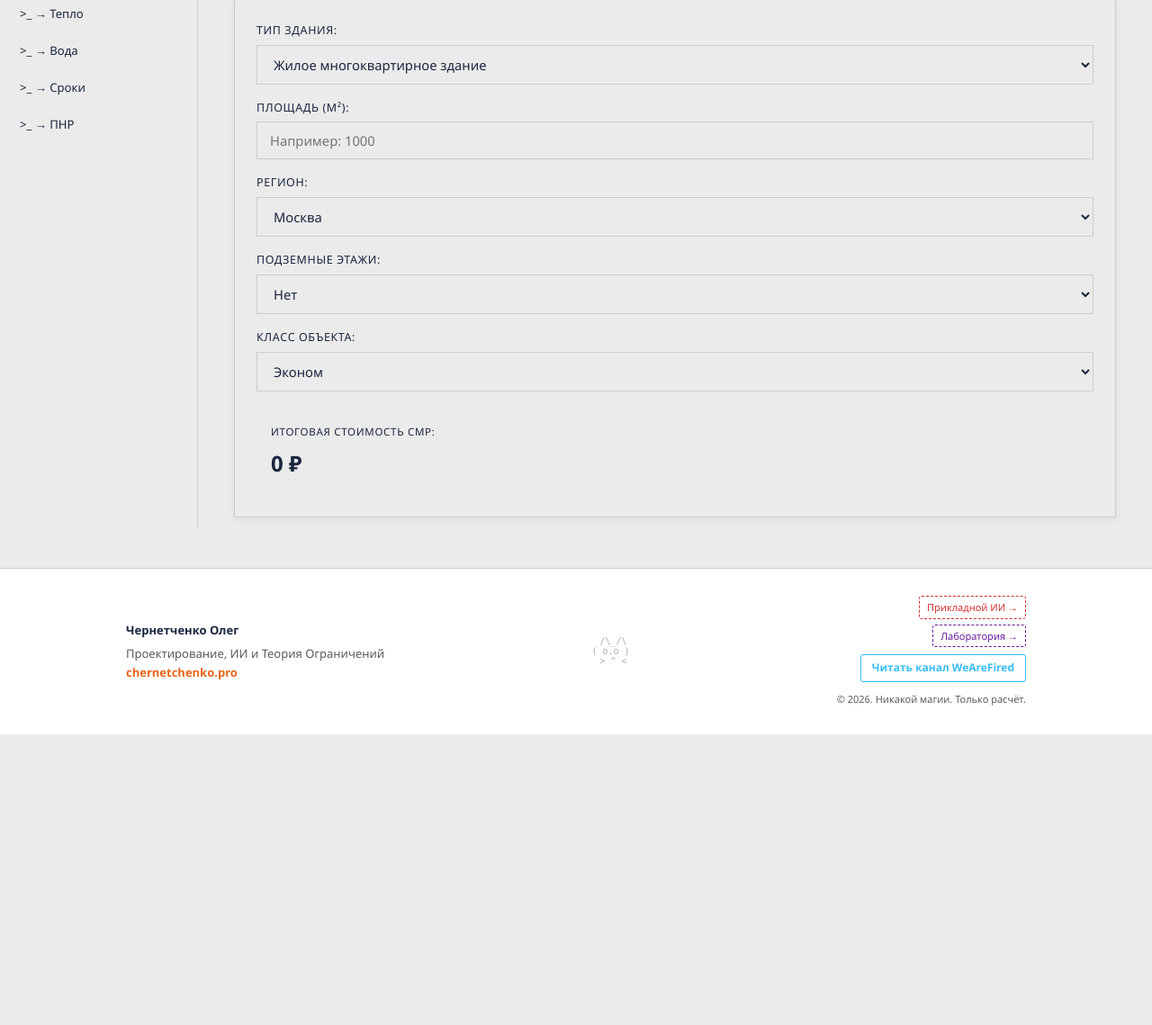
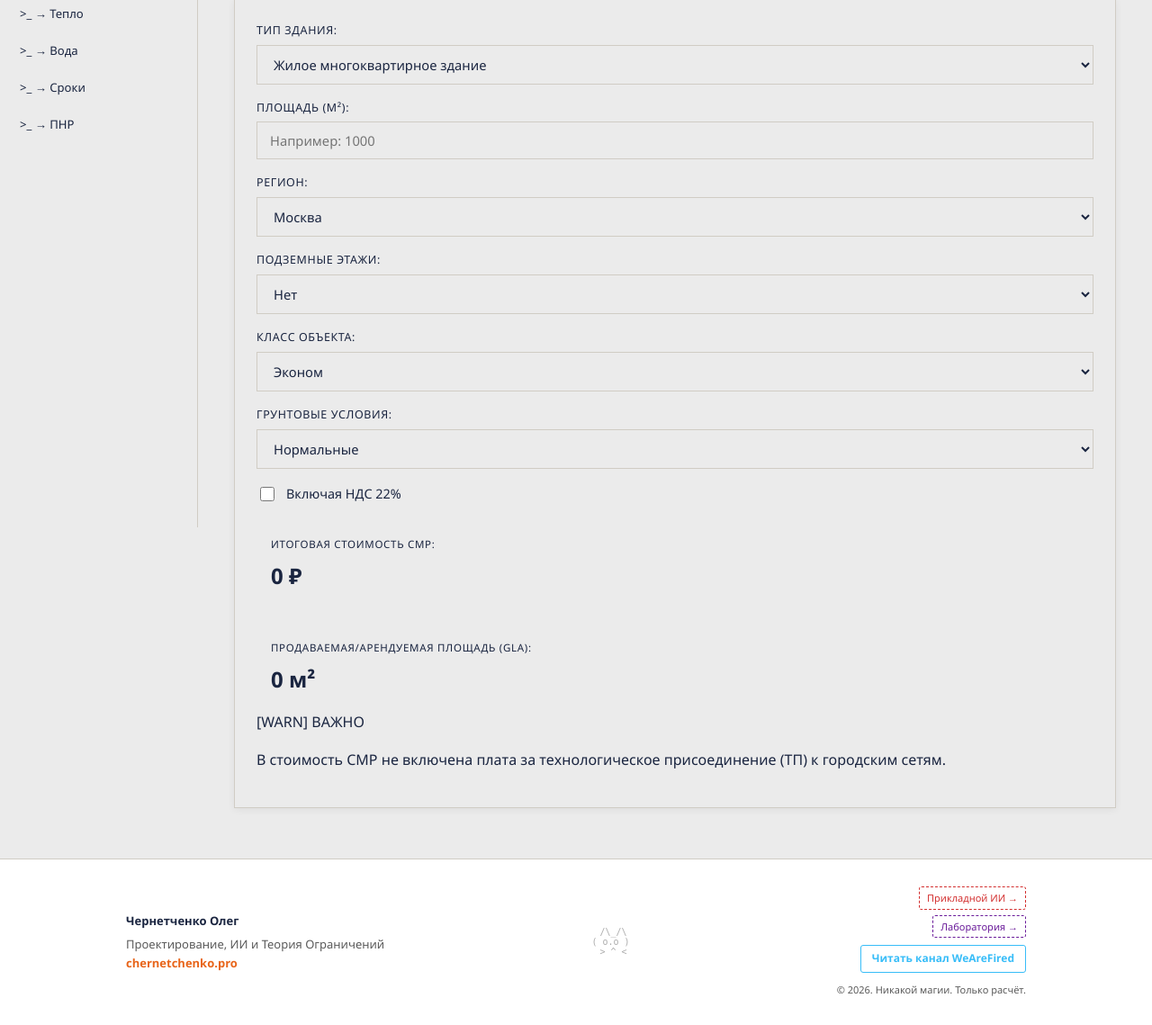
Before and after one commit to proovcme/prikidka, a PHP site: page /prikidka/ in a window 1280 px wide. Shown: the part 260-1399 px from the top of the page at 90% size. Before the commit the page ends 1076 px from the top, so only its background shows below. Run offline with PHP 8.4, Linux system fonts and the light colour scheme.

Commit message:
Апдейт по ИОС

```diff
--- a/public_html/prikidka/assets/js/cost.js
+++ b/public_html/prikidka/assets/js/cost.js
@@ -73,6 +73,20 @@ function populateSelects() {
     }
 }
 
+// Функция для получения коэффициента GLA по типу здания и классу
+function getGlaCoefficient(buildingTypeName, objectClass) {
+    // Склады: GLA = 95%
+    if (buildingTypeName && buildingTypeName.toLowerCase().includes('склад')) {
+        return 0.95;
+    }
+    // Эконом: GLA = 80%
+    if (objectClass === 'econom') {
+        return 0.80;
+    }
+    // Комфорт, Бизнес, Офисы: GLA = 70%
+    return 0.70;
+}
+
 // Функция для расчета стоимости по НЦС
 function calculateNcs() {
     const buildingTypeSelect = document.getElementById('ncs-building-type');
@@ -80,13 +94,19 @@ function calculateNcs() {
     const regionSelect = document.getElementById('ncs-region');
     const undergroundSelect = document.getElementById('ncs-underground');
     const classSelect = document.getElementById('ncs-class');
+    const soilSelect = document.getElementById('ncs-soil');
+    const ndsCheckbox = document.getElementById('ncs-nds');
     const resultElement = document.getElementById('ncs-result');
+    const sellableAreaElement = document.getElementById('cost-sellable-area');
 
     const pricePerSqm = parseFloat(buildingTypeSelect.value) || 0;
     const area = parseFloat(areaInput.value) || 0;
     const regionCoef = parseFloat(regionSelect.value) || 1;
     const underground = parseInt(undergroundSelect ? undergroundSelect.value : 0);
     const objectClass = classSelect ? classSelect.value : 'econom';
+    const soilType = soilSelect ? soilSelect.value : 'normal';
+    const includeNds = ndsCheckbox ? ndsCheckbox.checked : false;
+    const buildingTypeName = buildingTypeSelect.options[buildingTypeSelect.selectedIndex]?.text || '';
 
     // Базовая стоимость
     let totalCost = pricePerSqm * area * regionCoef;
@@ -105,7 +125,24 @@ function calculateNcs() {
         totalCost *= 1.4;
     }
 
+    // Грунтовые условия: сложные свайные +15%
+    if (soilType === 'difficult') {
+        totalCost *= 1.15;
+    }
+
+    // НДС 22%
+    if (includeNds) {
+        totalCost *= 1.22;
+    }
+
+    // Расчет GLA
+    const glaCoef = getGlaCoefficient(buildingTypeName, objectClass);
+    const sellableArea = Math.round(area * glaCoef);
+
     resultElement.textContent = formatCurrency(totalCost);
+    if (sellableAreaElement) {
+        sellableAreaElement.textContent = sellableArea.toLocaleString('ru-RU') + ' м²';
+    }
 }
 
 // Функция для расчета стоимости ПИР
@@ -113,15 +150,23 @@ function calculatePir() {
     const smrCostInput = document.getElementById('pir-smr-cost');
     const buildingTypeSelect = document.getElementById('pir-building-type');
     const percentInput = document.getElementById('pir-percent');
+    const ndsCheckbox = document.getElementById('ncs-nds');
     const resultElement = document.getElementById('pir-result');
 
     const smrCost = parseFloat(smrCostInput.value) || 0;
     const buildingTypePercent = parseFloat(buildingTypeSelect.value) || 0;
     const manualPercent = parseFloat(percentInput.value);
+    const includeNds = ndsCheckbox ? ndsCheckbox.checked : false;
 
     const finalPercent = manualPercent !== null && !isNaN(manualPercent) ? manualPercent : buildingTypePercent;
 
-    const pirCost = smrCost * (finalPercent / 100);
+    let pirCost = smrCost * (finalPercent / 100);
+
+    // НДС 22% для ПИР тоже
+    if (includeNds) {
+        pirCost *= 1.22;
+    }
+
     resultElement.textContent = formatCurrency(pirCost);
 }
 
@@ -161,6 +206,8 @@ document.addEventListener('DOMContentLoaded', () => {
     document.getElementById('ncs-region').addEventListener('change', calculateNcs);
     document.getElementById('ncs-underground').addEventListener('change', calculateNcs);
     document.getElementById('ncs-class').addEventListener('change', calculateNcs);
+    document.getElementById('ncs-soil').addEventListener('change', calculateNcs);
+    document.getElementById('ncs-nds').addEventListener('change', calculateNcs);
 
     // Обработчики событий для полей ввода ПИР
     document.getElementById('pir-smr-cost').addEventListener('input', calculatePir);
--- a/public_html/prikidka/assets/js/electricity.js
+++ b/public_html/prikidka/assets/js/electricity.js
@@ -60,14 +60,17 @@ function calculateElectroPower() {
     const additionalEqInput = document.getElementById('electro-additional-eq');
     const cookingTypeSelect = document.getElementById('electro-cooking-type');
     const emChargingInput = document.getElementById('electro-em-charging');
+    const smokeCheckbox = document.getElementById('electro-smoke');
     const calculatedPowerElement = document.getElementById('electro-calculated-power');
     const installedPowerElement = document.getElementById('electro-installed-power');
+    const totalKvaElement = document.getElementById('electro-total-kva');
 
     const objectTypeName = objectTypeSelect.value;
     const area = parseFloat(areaInput.value) || 0;
     const additionalEq = parseFloat(additionalEqInput.value) || 0;
     const cookingType = cookingTypeSelect ? cookingTypeSelect.value : 'gas';
     const emCharging = parseFloat(emChargingInput.value) || 0;
+    const hasSmoke = smokeCheckbox ? smokeCheckbox.checked : false;
 
     const specificLoad = getSpecificLoad(objectTypeName);
     const demandFactor = getDemandFactor(objectTypeName);
@@ -84,10 +87,21 @@ function calculateElectroPower() {
     installedPower += emCharging * 7;
 
     // Расчетная мощность
-    const calculatedPower = (installedPower - additionalEq) * demandFactor + additionalEq;
+    let calculatedPower = (installedPower - additionalEq) * demandFactor + additionalEq;
+
+    // Если ДУ включен — +15% к итоговой активной мощности
+    if (hasSmoke) {
+        calculatedPower *= 1.15;
+    }
+
+    // Полная мощность трансформатора: S = P / 0.85
+    const totalKva = calculatedPower / 0.85;
 
     installedPowerElement.textContent = installedPower.toFixed(2) + ' кВт';
     calculatedPowerElement.textContent = calculatedPower.toFixed(2) + ' кВт';
+    if (totalKvaElement) {
+        totalKvaElement.textContent = totalKva.toFixed(2) + ' кВА';
+    }
 }
 
 // Инициализация при загрузке страницы
@@ -99,4 +113,5 @@ document.addEventListener('DOMContentLoaded', () => {
     document.getElementById('electro-additional-eq').addEventListener('input', calculateElectroPower);
     document.getElementById('electro-cooking-type').addEventListener('change', calculateElectroPower);
     document.getElementById('electro-em-charging').addEventListener('input', calculateElectroPower);
+    document.getElementById('electro-smoke').addEventListener('change', calculateElectroPower);
 });
--- a/public_html/prikidka/assets/js/heat.js
+++ b/public_html/prikidka/assets/js/heat.js
@@ -62,6 +62,7 @@ function calculateHeat() {
     const heatingResultElement = document.getElementById('heat-heating-result');
     const ventResultElement = document.getElementById('heat-vent-result');
     const totalResultElement = document.getElementById('heat-total-result');
+    const totalGcalElement = document.getElementById('heat-total-gcal');
 
     const objectTypeName = objectTypeSelect.value;
     const area = parseFloat(areaInput.value) || 0;
@@ -90,9 +91,15 @@ function calculateHeat() {
         totalPower *= 1.5;
     }
 
+    // Перевод в Гкал/ч: 1 Гкал/ч = 1163 кВт
+    const totalGcal = totalPower / 1163;
+
     heatingResultElement.textContent = heatingPower.toFixed(2) + ' кВт';
     ventResultElement.textContent = ventPower.toFixed(2) + ' кВт';
     totalResultElement.textContent = totalPower.toFixed(2) + ' кВт';
+    if (totalGcalElement) {
+        totalGcalElement.textContent = totalGcal.toFixed(4) + ' Гкал/ч';
+    }
 }
 
 // Инициализация при загрузке страницы
--- a/public_html/prikidka/assets/js/pnr.js
+++ b/public_html/prikidka/assets/js/pnr.js
@@ -54,10 +54,11 @@ function calculatePnr() {
     const automation = automationSelect ? automationSelect.value : 'basic';
 
     const systemCheckboxes = [
-        { id: 'pnr-electro', name: 'Электрика (ЭОМ)' },
-        { id: 'pnr-vent', name: 'Вентиляция и кондиционирование (ОВ)' },
-        { id: 'pnr-weak', name: 'Слаботочные системы и пожарная безопасность (СС и АПС)' },
-        { id: 'pnr-bms', name: 'Диспетчеризация и автоматика (АК / BMS)' },
+        { id: 'pnr-electro', name: 'Электрика (ЭОМ)', costPercent: 0.5, timeBase: 0.5 },
+        { id: 'pnr-vent', name: 'Вентиляция и кондиционирование (ОВ)', costPercent: 0.8, timeBase: 0.5 },
+        { id: 'pnr-weak', name: 'Слаботочные системы и пожарная безопасность (СС и АПС)', costPercent: 0.3, timeBase: 0.3 },
+        { id: 'pnr-bms', name: 'Диспетчеризация и автоматика (АК / BMS)', costPercent: 1.0, timeBase: 1.0 },
+        { id: 'pnr-smoke', name: 'Противодымная вентиляция и клапаны (ДУ)', costPercent: 0.5, timeBase: 0.5 },
     ];
 
     let totalCost = 0;
@@ -66,10 +67,12 @@ function calculatePnr() {
     systemCheckboxes.forEach(system => {
         const checkbox = document.getElementById(system.id);
         if (checkbox && checkbox.checked) {
-            const percent = getCostPercent(system.name);
+            // Используем значения из справочника, если есть, иначе из объекта
+            const percent = getCostPercent(system.name) || system.costPercent;
+            const time = getTimeBase(system.name) || system.timeBase;
+
             totalCost += (smrCost * percent) / 100;
 
-            const time = getTimeBase(system.name);
             if (time > maxTime) {
                 maxTime = time;
             }
@@ -98,4 +101,5 @@ document.addEventListener('DOMContentLoaded', () => {
     document.getElementById('pnr-vent').addEventListener('change', calculatePnr);
     document.getElementById('pnr-weak').addEventListener('change', calculatePnr);
     document.getElementById('pnr-bms').addEventListener('change', calculatePnr);
+    document.getElementById('pnr-smoke').addEventListener('change', calculatePnr);
 });
--- a/public_html/prikidka/assets/js/water.js
+++ b/public_html/prikidka/assets/js/water.js
@@ -55,6 +55,8 @@ function calculateWater() {
     const sprinklerCheckbox = document.getElementById('water-sprinkler');
     const dailyResultElement = document.getElementById('water-daily-result');
     const hourlyResultElement = document.getElementById('water-hourly-result');
+    const fireTanksBlock = document.getElementById('water-fire-tanks');
+    const tanksVolElement = document.getElementById('water-tanks-vol');
 
     const objectTypeName = objectTypeSelect.value;
     const users = parseFloat(usersInput.value) || 0;
@@ -82,6 +84,19 @@ function calculateWater() {
 
     dailyResultElement.textContent = dailyConsumption.toFixed(2) + ' м³/сут';
     hourlyResultElement.textContent = hourlyConsumption.toFixed(2) + ' м³/час';
+
+    // Пожарные резервуары: если ВПВ или АУПТ включены
+    if (hasFirePipe || hasSprinkler) {
+        let fireFlow = 0;
+        if (hasFirePipe) fireFlow += 5;
+        if (hasSprinkler) fireFlow += 30;
+        const tanksVolume = fireFlow * 3; // запас на 3 часа
+
+        if (fireTanksBlock) fireTanksBlock.style.display = 'block';
+        if (tanksVolElement) tanksVolElement.textContent = tanksVolume.toFixed(0);
+    } else {
+        if (fireTanksBlock) fireTanksBlock.style.display = 'none';
+    }
 }
 
 // Инициализация при загрузке страницы
--- a/public_html/prikidka/index.php
+++ b/public_html/prikidka/index.php
@@ -107,9 +107,28 @@ include '../header.php';
                             <option value="business">Бизнес</option>
                         </select>
                     </div>
+                    <div class="form-group">
+                        <label for="ncs-soil">Грунтовые условия:</label>
+                        <select id="ncs-soil">
+                            <option value="normal">Нормальные</option>
+                            <option value="difficult">Сложные свайные</option>
+                        </select>
+                    </div>
+                    <div class="checkbox-group">
+                        <input type="checkbox" id="ncs-nds">
+                        <label for="ncs-nds">Включая НДС 22%</label>
+                    </div>
                     <div class="result-block">
                         <div class="result-label">Итоговая стоимость СМР:</div>
                         <div class="result-value" id="ncs-result">0 ₽</div>
+                    </div>
+                    <div class="result-block">
+                        <div class="result-label">Продаваемая/Арендуемая площадь (GLA):</div>
+                        <div class="result-value" id="cost-sellable-area">0 м²</div>
+                    </div>
+                    <div class="content-block block-warn">
+                        <div class="content-block-header"><span class="cli-only">[WARN]</span> ВАЖНО</div>
+                        <p>В стоимость СМР не включена плата за технологическое присоединение (ТП) к городским сетям.</p>
                     </div>
                 </div>
             </div>
@@ -192,6 +211,10 @@ include '../header.php';
                     <label for="electro-em-charging">Машиномест с зарядкой ЭМ (шт):</label>
                     <input type="number" id="electro-em-charging" placeholder="Например: 10" min="0" value="0">
                 </div>
+                <div class="checkbox-group">
+                    <input type="checkbox" id="electro-smoke">
+                    <label for="electro-smoke">Системы противодымной защиты (ДУ)</label>
+                </div>
                 <div class="result-block">
                     <div class="result-label">Расчетная мощность (Рр), кВт:</div>
                     <div class="result-value" id="electro-calculated-power">0.00 кВт</div>
@@ -199,6 +222,10 @@ include '../header.php';
                 <div class="result-block">
                     <div class="result-label">Установленная мощность (Ру), кВт:</div>
                     <div class="result-value" id="electro-installed-power">0.00 кВт</div>
+                </div>
+                <div class="result-block">
+                    <div class="result-label">Мощность трансформатора (S):</div>
+                    <div class="result-value" id="electro-total-kva">0.00 кВА</div>
                 </div>
             </div>
         </div>
@@ -245,6 +272,10 @@ include '../header.php';
                     <div class="result-label">Итоговая тепловая нагрузка, кВт:</div>
                     <div class="result-value" id="heat-total-result">0.00 кВт</div>
                 </div>
+                <div class="result-block">
+                    <div class="result-label">Нагрузка для получения ТУ:</div>
+                    <div class="result-value" id="heat-total-gcal">0.0000 Гкал/ч</div>
+                </div>
             </div>
         </div>
 
@@ -285,6 +316,10 @@ include '../header.php';
                 <div class="result-block">
                     <div class="result-label">Максимальный часовой расход, м³/час:</div>
                     <div class="result-value" id="water-hourly-result">0.00 м³/час</div>
+                </div>
+                <div id="water-fire-tanks" style="display: none; margin-top: 16px;" class="content-block block-warn">
+                    <div class="content-block-header"><span class="cli-only">[WARN]</span> Пожарные резервуары</div>
+                    <p>Ориентировочный объем баков: <span id="water-tanks-vol">0</span> м³ (запас на 3 часа работы).</p>
                 </div>
             </div>
         </div>
@@ -377,6 +412,10 @@ include '../header.php';
                     <div class="checkbox-group">
                         <input type="checkbox" id="pnr-bms" value="Диспетчеризация и автоматика (АК / BMS)">
                         <label for="pnr-bms">Автоматизация и диспетчеризация (BMS)</label>
+                    </div>
+                    <div class="checkbox-group">
+                        <input type="checkbox" id="pnr-smoke" value="Противодымная вентиляция и клапаны (ДУ)">
+                        <label for="pnr-smoke">Противодымная вентиляция и клапаны (ДУ)</label>
                     </div>
                 </div>
                 <div class="result-block">
```
